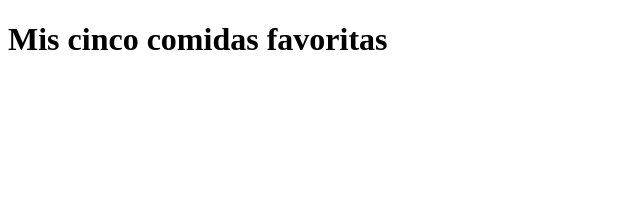
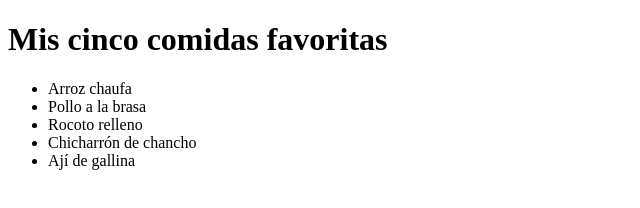
Before and after one commit to GusLinares17/laboratorio04, a plain HTML site: page index.html in a window 1280 px wide. Shown: the whole page, without its empty margins (0-640 px from the left). Drawn offline with Linux system fonts and the light colour scheme.

Commit message:
Se agrega lista no ordenada de comidas favoritas

```diff
--- a/index.html
+++ b/index.html
@@ -7,5 +7,12 @@
 </head>
 <body>
     <h1>Mis cinco comidas favoritas</h1>
+    <ul>
+        <li>Arroz chaufa</li>
+        <li>Pollo a la brasa</li>
+        <li>Rocoto relleno</li>
+        <li>Chicharrón de chancho</li>
+        <li>Ají de gallina</li>
+    </ul>
 </body>
 </html>
```
